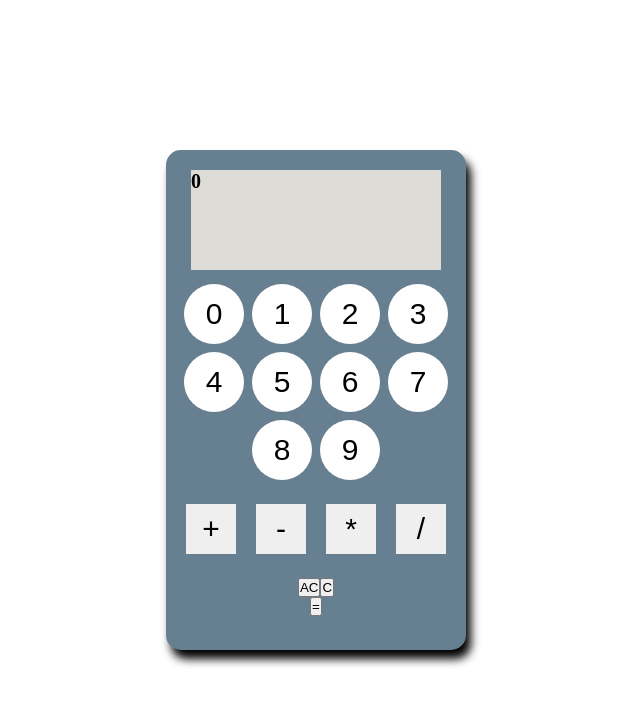
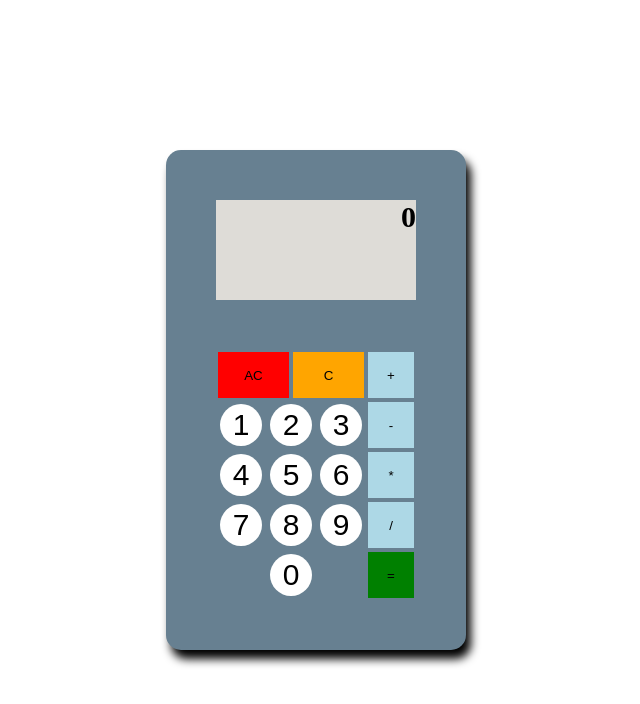
Before and after one commit to geshan1234/TOP-Calculator, a plain HTML site: page index.html in a window 1280 px wide. Shown: the whole page, without its empty margins (324-964 px from the left). Drawn offline with Linux system fonts and the light colour scheme.

Commit message:
added some stying on the app and improved the layout with grid properties

```diff
--- a/app.js
+++ b/app.js
@@ -7,12 +7,19 @@ let number1 = '';
 let number2 = '';
 let opNumber = '';
 
-for (let i = 0; i < 10; i++) {
-  const button = document.createElement('button')
+for (let i = 1; i < 10; i++) {
+  let button = document.createElement('button')
   button.setAttribute('id', `number${i}`)
   button.setAttribute('class', 'numbers')
   button.textContent = i
   numpad.append(button)
+  if (i === 9){
+    button = document.createElement('button')
+    button.setAttribute('id', 'number0')
+    button.setAttribute('class', 'numbers')
+    button.textContent = 0
+    numpad.append(button)
+  }
 }
 
 for (let i = 0; i < 4; i++) {
--- a/index.html
+++ b/index.html
@@ -10,11 +10,11 @@
 
   <div class='container'>
     <div class='screen'>
+      <div class='numNop'></div>
       <div class='numOp'>0</div>
-      <div class='numNop'></div>
     </div>
+    <div class="btn-collection operators"></div>
     <div class="btn-collection numpad"></div>
-    <div class="btn-collection operators"></div>
     <div class="btn-collection clear"></div>
     <button class="equal">=</button>
   </div>
--- a/style.css
+++ b/style.css
@@ -15,27 +15,30 @@ body {
 }
 
 .container {
+  display: inline-grid;
+  grid-template: 50px 50px 50px 50px 50px 50px 50px 50px 50px 50px / 50px 50px 50px 50px 50px 50px;
   background:#678091;
   width: 300px;
   height: 500px;
-  display: flex;
-  flex-direction: column;
-  align-items: center;
   border-radius: 15px;
   box-shadow: 5px 9px 10px black;
 }
 
 .container .screen {
+  grid-area: 2 / 2 / 4 / 6;
   background: #dedcd7;
-  width: 250px;
-  height: 100px;
-  margin: 20px 0px 0px 0px;
 }
+
+.numOp {
+  position: relative;
+  text-align: end;
+  font-size: 1.5em;
+}
+
 .numpad {
-  display: flex;
-  justify-content: center;
-  flex-wrap: wrap;
-  margin: 10px 0px 0px 0px;
+  display: grid;
+  grid-template-columns: 1fr 1fr 1fr;
+  grid-area: 6/ 2 / 10 / 5;
 
 }
 
@@ -44,8 +47,6 @@ body {
   font-size: 30px;
   background: white;
   border-radius: 60px;
-  height: 60px;
-  width: 60px;
   box-shadow: 0px 0px 0px black;
   border: none;
   transition: 0.2s all;
@@ -59,16 +60,45 @@ body {
 }
 
 .operators {
-  margin: 10px;
+  display: grid;
+  grid-area: 5 / 5 / 9 / 6;
 }
 
 .operator {
-  height: 50px;
-  width: 50px;
-  margin: 10px;
-  font-size: 30px;
+  margin: 2px;
   transition: 0.2s all;
   border: none;
+  background: lightblue;
+}
+
+.equal {
+  grid-area: 9/ 5 / 10/ 6;
+  margin: 2px;
+  border: none;
+  background: green;
+}
+
+#number0 {
+  grid-area: 4 / 2 / 5 / 3;
+}
+
+.clear {
+  display: grid;
+  grid-template-columns: 1fr 1fr;
+  grid-area: 5 / 2 / 6 / 5;
+}
+
+.clearBtns{
+  margin: 2px;
+  border: none;
+}
+
+#AC {
+  background: red;
+}
+
+#C {
+  background: orange;
 }
 
 .operator:active {
```
